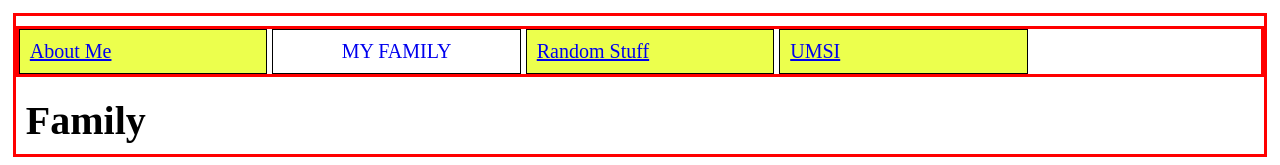
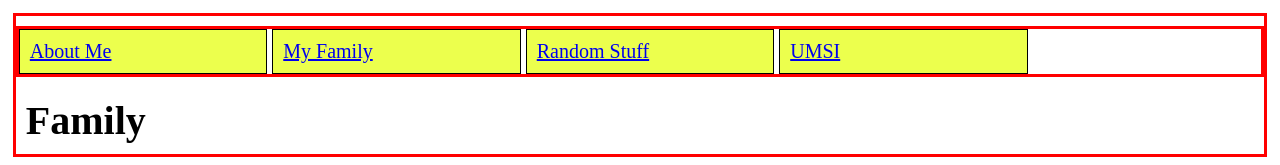
Before and after one commit to dcfromg/hw1-w24, a plain HTML site: page family.html in a window 1280 px wide. Shown: the top 165 px of the page. Drawn offline with Linux system fonts and the light colour scheme.

Commit message:
Update family.html

```diff
--- a/family.html
+++ b/family.html
@@ -14,7 +14,7 @@
       <nav>
         <ul>
           <li><a href="index.html">About Me</a></li>
-          <li class="active"><a href="family.html">My Family</a></li>
+          <li><a href="family.html">My Family</a></li>
           <li><a href="random.html">Random Stuff</a></li>
           <li><a href="si.umich.edu">UMSI</a></li>
         </ul>
```
